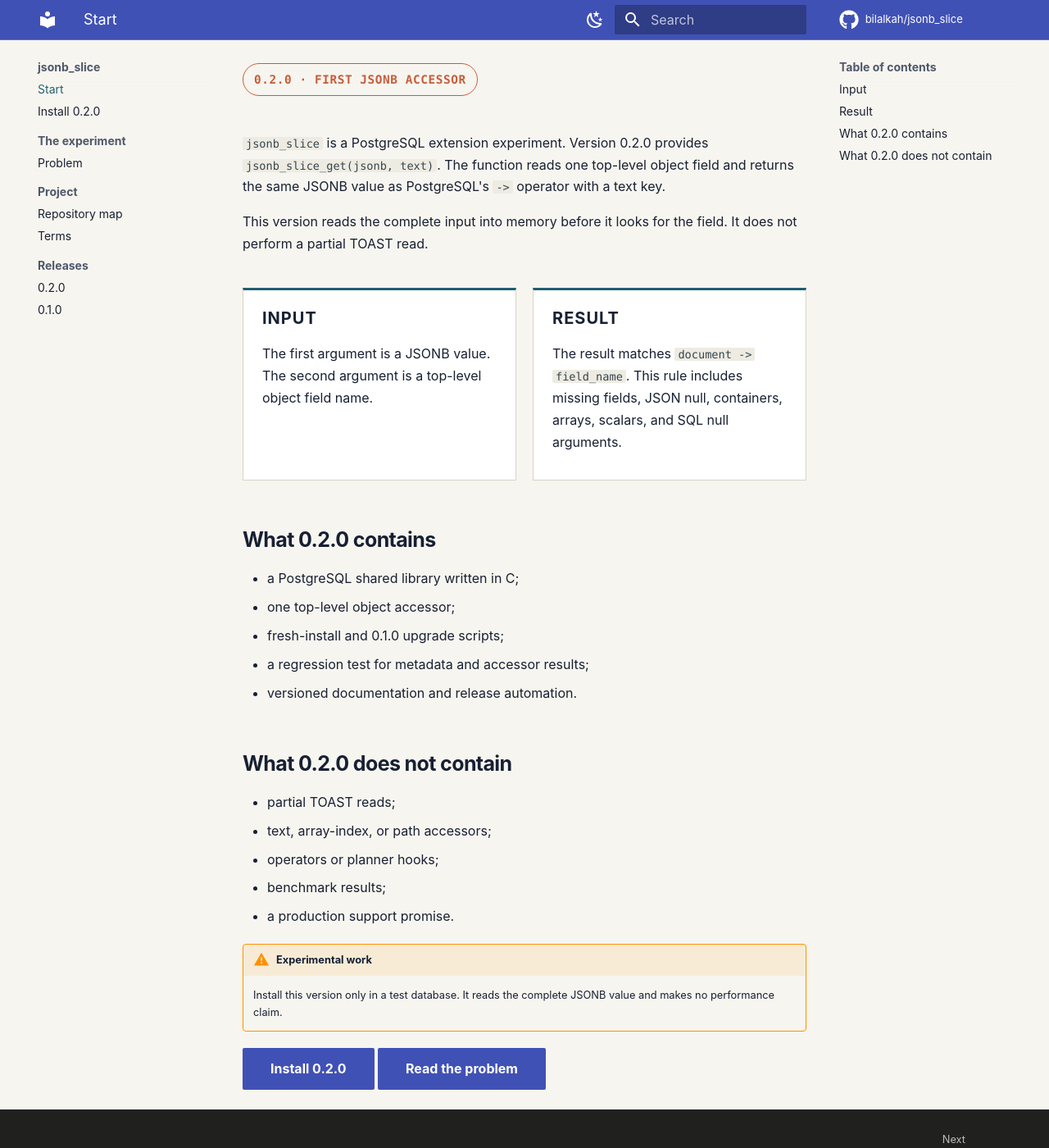
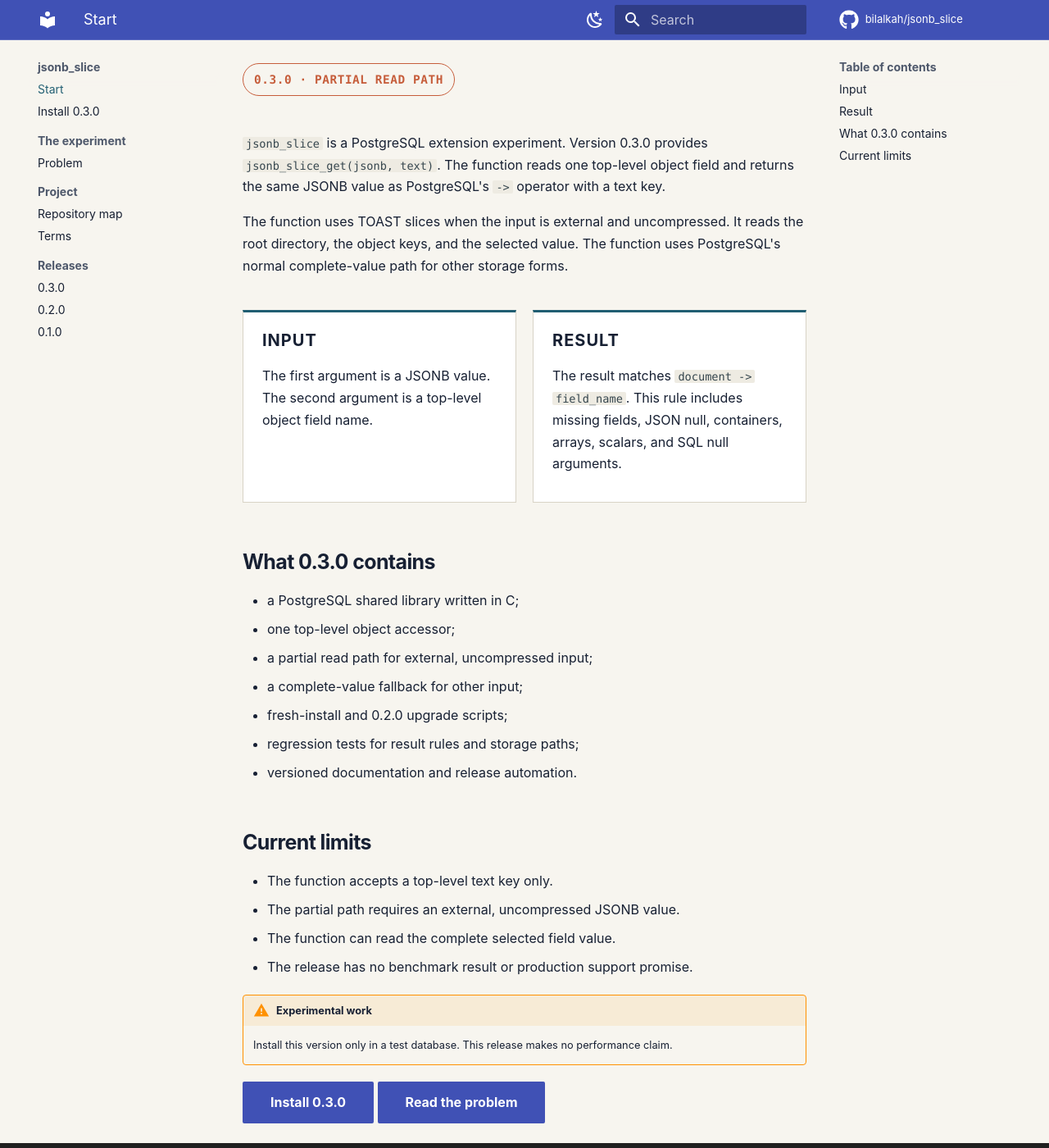
Before and after one commit to bilalkah/jsonb_slice, an MkDocs documentation site: the page built from docs/index.md, in a window 1280 px wide and 1400 px high, scrolled down 233 px. Shown: the whole window at 82% size. Built offline with MkDocs 1.6.1 and Material for MkDocs 9.7.7, drawn with Linux system fonts in a browser that asks for light colours; comment, search, counter and statistics services are not loaded; the version menu is left out; some of the changed text lies outside the part shown.

Commit message:
Document the 0.3.0 partial read boundary

```diff
--- a/docs/index.md
+++ b/docs/index.md
@@ -1,13 +1,14 @@
-# Read one top-level field
+# Read one field with TOAST slices
 
-<span class="release-mark">0.2.0 · first JSONB accessor</span>
+<span class="release-mark">0.3.0 · partial read path</span>
 
-`jsonb_slice` is a PostgreSQL extension experiment. Version 0.2.0 provides
+`jsonb_slice` is a PostgreSQL extension experiment. Version 0.3.0 provides
 `jsonb_slice_get(jsonb, text)`. The function reads one top-level object field
 and returns the same JSONB value as PostgreSQL's `->` operator with a text key.
 
-This version reads the complete input into memory before it looks for the
-field. It does not perform a partial TOAST read.
+The function uses TOAST slices when the input is external and uncompressed.
+It reads the root directory, the object keys, and the selected value. The
+function uses PostgreSQL's normal complete-value path for other storage forms.
 
 <div class="doc-grid" markdown>
 
@@ -31,25 +32,26 @@ JSON null, containers, arrays, scalars, and SQL null arguments.
 
 </div>
 
-## What 0.2.0 contains
+## What 0.3.0 contains
 
 - a PostgreSQL shared library written in C;
 - one top-level object accessor;
-- fresh-install and 0.1.0 upgrade scripts;
-- a regression test for metadata and accessor results;
+- a partial read path for external, uncompressed input;
+- a complete-value fallback for other input;
+- fresh-install and 0.2.0 upgrade scripts;
+- regression tests for result rules and storage paths;
 - versioned documentation and release automation.
 
-## What 0.2.0 does not contain
+## Current limits
 
-- partial TOAST reads;
-- text, array-index, or path accessors;
-- operators or planner hooks;
-- benchmark results;
-- a production support promise.
+- The function accepts a top-level text key only.
+- The partial path requires an external, uncompressed JSONB value.
+- The function can read the complete selected field value.
+- The release has no benchmark result or production support promise.
 
 !!! warning "Experimental work"
-    Install this version only in a test database. It reads the complete JSONB
-    value and makes no performance claim.
+    Install this version only in a test database. This release makes no
+    performance claim.
 
-[Install 0.2.0](getting-started.md){ .md-button .md-button--primary }
+[Install 0.3.0](getting-started.md){ .md-button .md-button--primary }
 [Read the problem](problem.md){ .md-button .md-button--primary }
--- a/mkdocs.yml
+++ b/mkdocs.yml
@@ -1,7 +1,7 @@
 site_name: jsonb_slice
 site_description: >-
-  A PostgreSQL extension experiment that reads one field from a large jsonb
-  value without reading the complete value.
+  A PostgreSQL extension experiment that can read selected parts of an
+  external, uncompressed JSONB value.
 site_author: Bilal Kahraman
 site_url: !ENV [JSONB_SLICE_SITE_URL, "http://127.0.0.1:8000/"]
 repo_url: https://github.com/bilalkah/jsonb_slice
@@ -79,12 +79,13 @@ extra:
 
 nav:
   - Start: index.md
-  - Install 0.2.0: getting-started.md
+  - Install 0.3.0: getting-started.md
   - The experiment:
       - Problem: problem.md
   - Project:
       - Repository map: repository-map.md
       - Terms: terms.md
   - Releases:
+      - 0.3.0: releases/0.3.0.md
       - 0.2.0: releases/0.2.0.md
       - 0.1.0: releases/0.1.0.md
```
Also changed, not shown: README.md (+14 -11 lines), docs/getting-started.md (+13 -11 lines), docs/problem.md (+13 -7 lines), docs/releases/0.3.0.md (added, +34 -0 lines), docs/repository-map.md (+5 -4 lines), docs/terms.md (+10 -0 lines), release-plan.json (+8 -1 lines), 2 other files.
